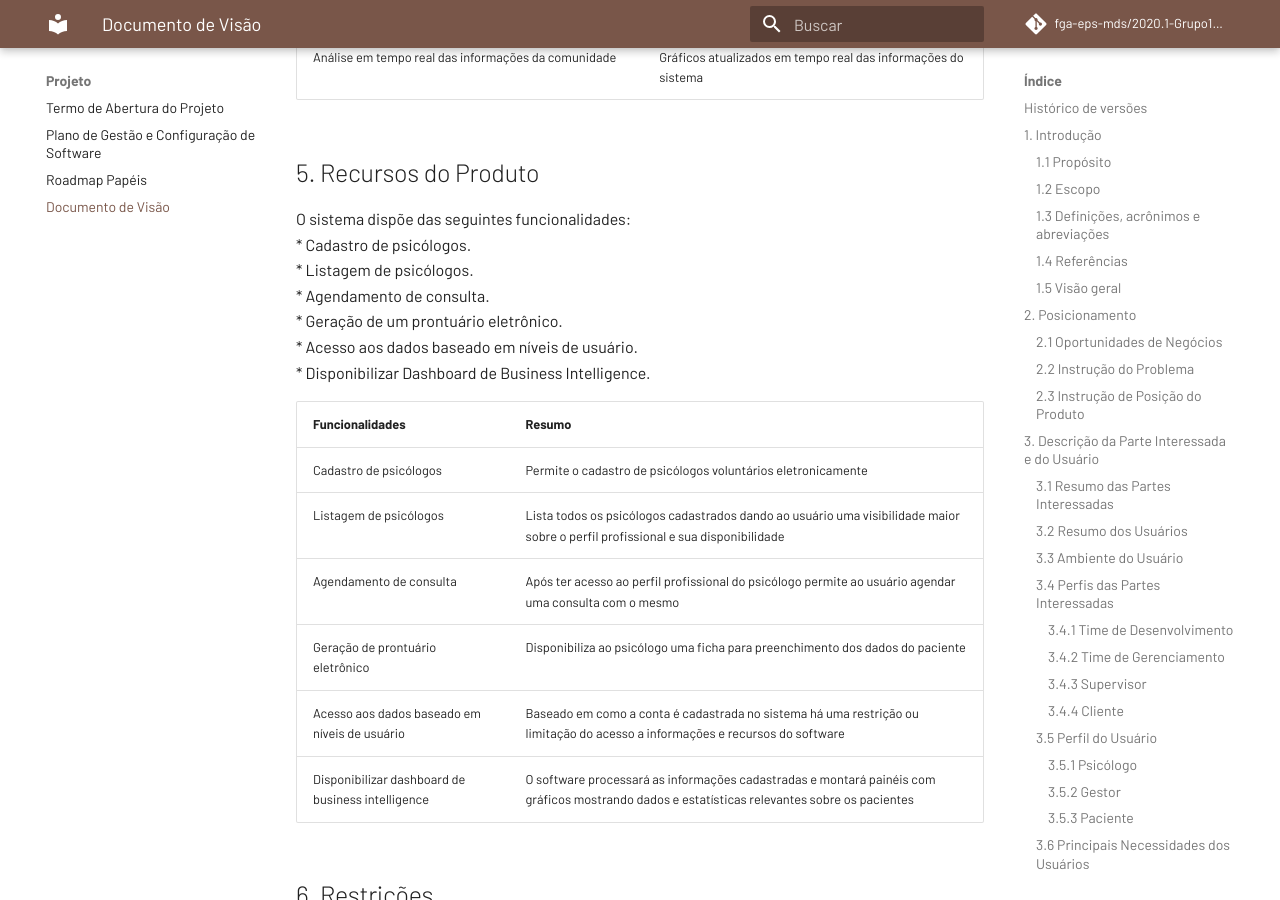
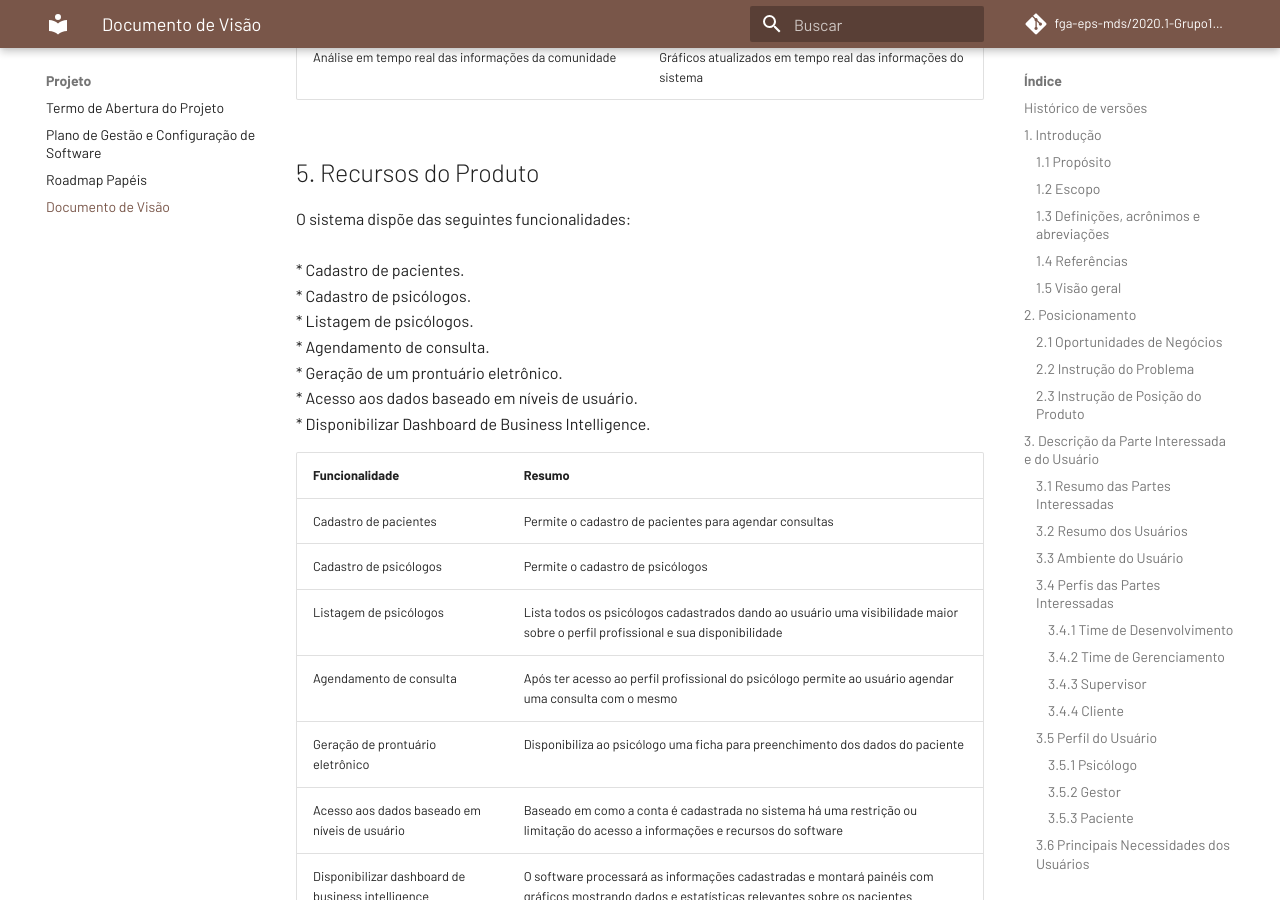
Before and after one commit to fga-eps-mds/2020.1-eSaudeUnB-Wiki, an MkDocs documentation site: the page built from docs/DocumentoDeVisao.md, in a window 1280 px wide and 900 px high, scrolled down 7179 px. Built offline with MkDocs 1.6.1 and Material for MkDocs 9.7.7, drawn with Linux system fonts in a browser that asks for light colours; comment, search, counter and statistics services are not loaded.

Commit message:
docs: fix summary of features #5

```diff
--- a/docs/DocumentoDeVisao.md
+++ b/docs/DocumentoDeVisao.md
@@ -160,7 +160,8 @@ O produto tem como meta a implantação de uma plataforma com a finalidade de at
 |Análise em tempo real das informações da comunidade|Gráficos atualizados em tempo real das informações do sistema
 
 ## 5. Recursos do Produto
-O sistema dispõe das seguintes funcionalidades:<br>
+O sistema dispõe das seguintes funcionalidades:<br><br>
+* Cadastro de pacientes. <br>
 * Cadastro de psicólogos. <br>
 * Listagem de psicólogos.<br>
 * Agendamento de consulta.<br>
@@ -168,9 +169,10 @@ O sistema dispõe das seguintes funcionalidades:<br>
 * Acesso aos dados baseado em níveis de usuário.<br>
 * Disponibilizar Dashboard de Business Intelligence.<br>
 
-| Funcionalidades | Resumo |
+| Funcionalidade | Resumo |
 | -------- | -------- |
-| Cadastro de psicólogos | Permite o cadastro de psicólogos voluntários eletronicamente |
+| Cadastro de pacientes | Permite o cadastro de pacientes para agendar consultas |
+| Cadastro de psicólogos | Permite o cadastro de psicólogos |
 | Listagem de psicólogos | Lista todos os psicólogos cadastrados dando ao usuário uma visibilidade maior sobre o perfil profissional e sua disponibilidade |
 | Agendamento de consulta | Após ter acesso ao perfil profissional do psicólogo permite ao usuário agendar uma consulta com o mesmo |
 | Geração de prontuário eletrônico | Disponibiliza ao psicólogo uma ficha para preenchimento dos dados do paciente |
```
